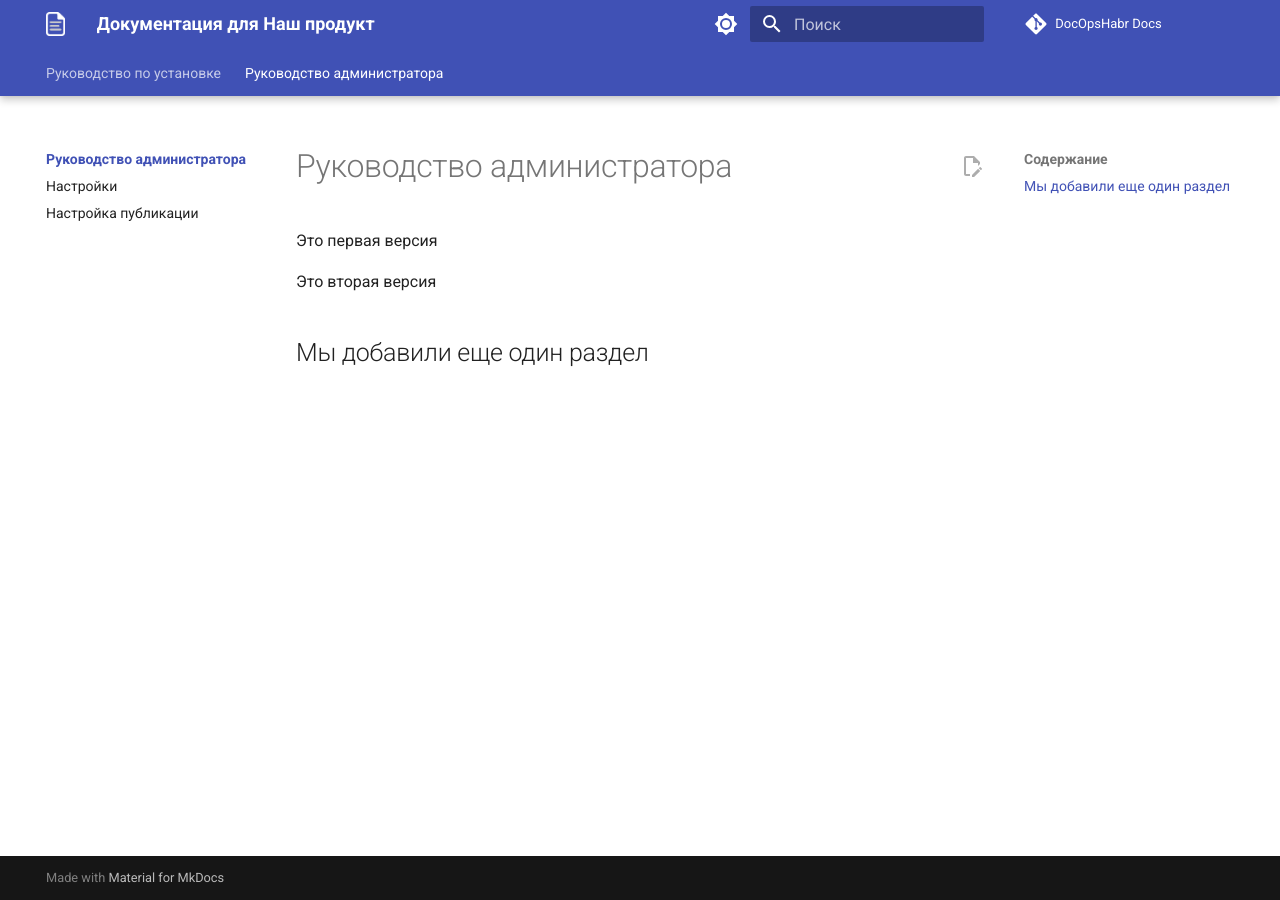
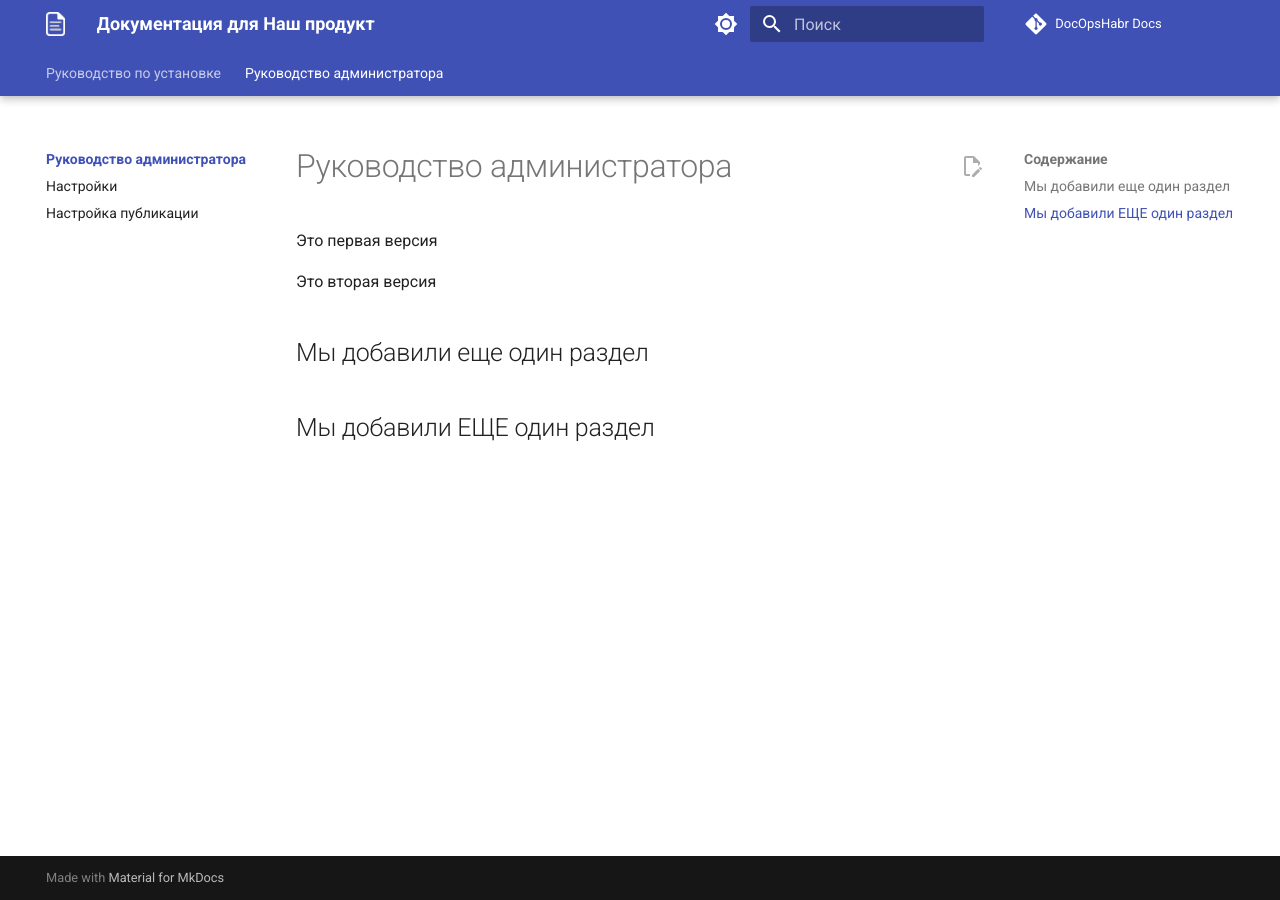
Before and after one commit to docopshabr/docopshabr, an MkDocs documentation site: the page built from docs/ag/index.md, in a window 1280 px wide. Built offline with MkDocs 1.6.1 and Material for MkDocs 9.7.7, drawn with Linux system fonts in a browser that asks for light colours; the version menu is left out.

Commit message:
Update index.md

```diff
--- a/docs/ag/index.md
+++ b/docs/ag/index.md
@@ -5,3 +5,6 @@
 Это вторая версия
 
 ## Мы добавили еще один раздел
+
+
+## Мы добавили ЕЩЕ один раздел
```
